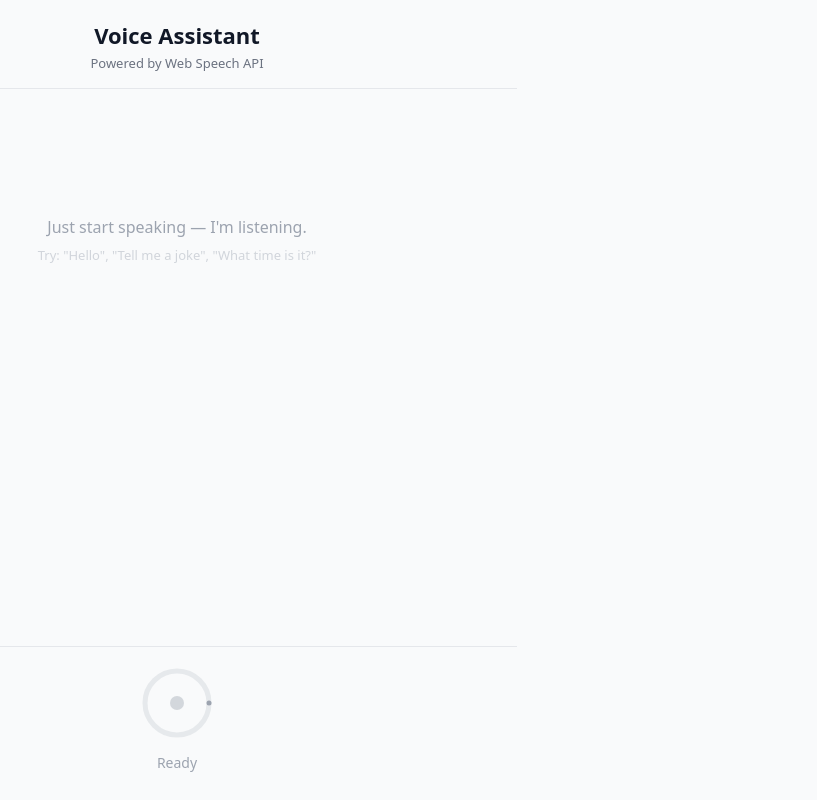
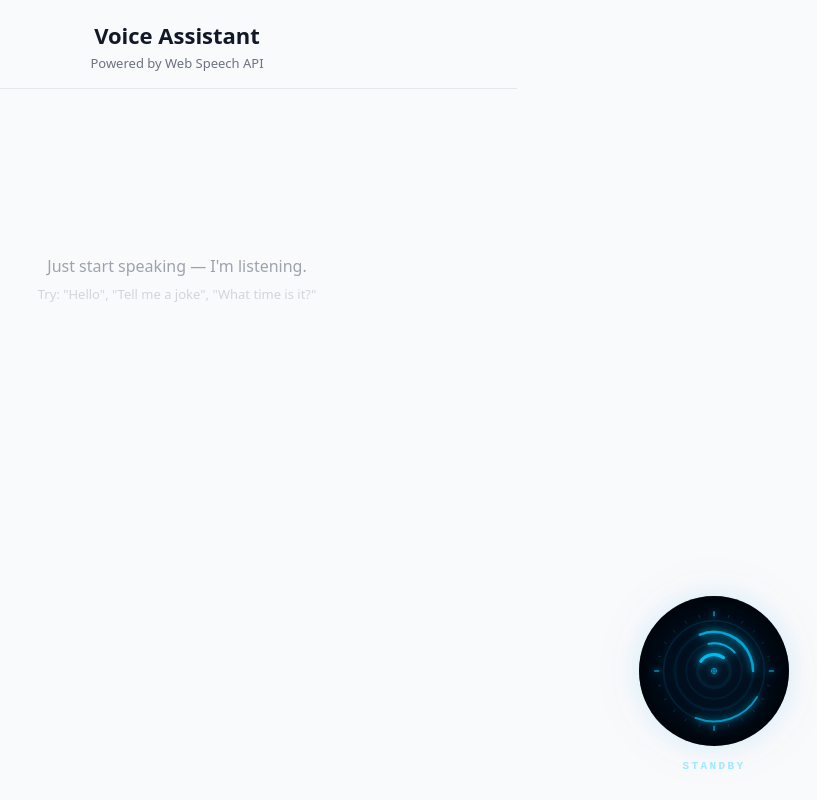
Before and after one commit to khajer/stts-web, a React (Vite) app: page / in a window 1280 px wide. Shown: the whole page, without its empty margins (463-1280 px from the left). Built offline with nearby package versions, Linux system fonts and the light colour scheme.

Commit message:
change mic Icon

```diff
--- a/src/App.css
+++ b/src/App.css
@@ -83,15 +83,23 @@
   max-width: 75%;
 }
 
-/* Footer */
+/* Footer — only shown when there are errors */
 .app-footer {
-  padding: 16px 24px 28px;
+  padding: 10px 24px 12px;
   border-top: 1px solid #e5e7eb;
   display: flex;
   flex-direction: column;
   align-items: center;
-  gap: 12px;
+  gap: 8px;
   flex-shrink: 0;
+}
+
+/* JARVIS indicator — fixed bottom-right */
+.jarvis-overlay {
+  position: fixed;
+  bottom: 28px;
+  right: 28px;
+  z-index: 100;
 }
 
 .error-banner {
--- a/src/App.tsx
+++ b/src/App.tsx
@@ -111,6 +111,7 @@ function App() {
         </div>
       </main>
 
+      {(error || !isSupported) && (
         <footer className="app-footer">
           {error && <div className="error-banner">{error}</div>}
           {!isSupported && (
@@ -118,8 +119,12 @@ function App() {
               Speech recognition is not supported. Please use Chrome or Edge.
             </div>
           )}
+        </footer>
+      )}
+
+      <div className="jarvis-overlay">
         <StatusIndicator status={isSpeaking ? 'speaking' : status} />
-      </footer>
+      </div>
     </div>
   );
 }
--- a/src/components/MicButton.css
+++ b/src/components/MicButton.css
@@ -2,32 +2,89 @@
   display: flex;
   flex-direction: column;
   align-items: center;
-  gap: 10px;
+  gap: 14px;
 }
 
-.circle-icon {
-  width: 80px;
-  height: 80px;
-  color: #9ca3af;
-  transition: color 0.3s ease;
+/* Dark holographic stage behind the SVG */
+.jarvis-stage {
+  width: 150px;
+  height: 150px;
+  border-radius: 50%;
+  background: radial-gradient(ellipse at center,
+    #030f1f 0%,
+    #010a16 55%,
+    #000508 100%
+  );
+  display: flex;
+  align-items: center;
+  justify-content: center;
+  box-shadow:
+    0 0 25px rgba(0, 200, 255, 0.12),
+    0 0 60px rgba(0, 100, 200, 0.06),
+    inset 0 0 25px rgba(0, 0, 0, 0.7);
+  transition: box-shadow 0.4s ease;
 }
 
-.status-indicator.listening  .circle-icon { color: #2563eb; }
-.status-indicator.processing .circle-icon { color: #d97706; }
-.status-indicator.speaking   .circle-icon { color: #059669; }
-
-.mic-label {
-  font-size: 14px;
-  font-weight: 500;
-  color: #9ca3af;
-  transition: color 0.3s ease;
+.status-indicator.listening .jarvis-stage {
+  box-shadow:
+    0 0 35px rgba(0, 200, 255, 0.22),
+    0 0 70px rgba(0, 150, 255, 0.10),
+    inset 0 0 25px rgba(0, 0, 0, 0.7);
 }
 
-.status-indicator.listening  .mic-label { color: #2563eb; }
-.status-indicator.processing .mic-label { color: #d97706; }
-.status-indicator.speaking   .mic-label { color: #059669; }
+.status-indicator.processing .jarvis-stage {
+  box-shadow:
+    0 0 40px rgba(0, 200, 255, 0.30),
+    0 0 80px rgba(0, 150, 255, 0.15),
+    inset 0 0 25px rgba(0, 0, 0, 0.7);
+}
 
-@media (prefers-color-scheme: dark) {
-  .circle-icon { color: #4b5563; }
-  .mic-label   { color: #4b5563; }
+.status-indicator.speaking .jarvis-stage {
+  box-shadow:
+    0 0 38px rgba(0, 200, 255, 0.25),
+    0 0 75px rgba(0, 150, 255, 0.12),
+    inset 0 0 25px rgba(0, 0, 0, 0.7);
 }
+
+/* SVG with glow */
+.circle-icon {
+  width: 126px;
+  height: 126px;
+  filter: drop-shadow(0 0 3px #00c8ff) drop-shadow(0 0 7px rgba(0, 200, 255, 0.45));
+  transition: filter 0.4s ease;
+}
+
+.status-indicator.processing .circle-icon {
+  filter: drop-shadow(0 0 4px #00c8ff) drop-shadow(0 0 12px rgba(0, 200, 255, 0.65));
+}
+
+.status-indicator.speaking .circle-icon {
+  filter: drop-shadow(0 0 4px #00c8ff) drop-shadow(0 0 10px rgba(0, 200, 255, 0.55));
+}
+
+/* Center pulse (speaking state only) */
+.center-pulse {
+  transform-box: fill-box;
+  transform-origin: center;
+  animation: center-pulse 1.2s ease-in-out infinite;
+}
+
+@keyframes center-pulse {
+  0%, 100% { transform: scale(1);   opacity: 0.9; }
+  50%       { transform: scale(2.2); opacity: 0.2; }
+}
+
+/* JARVIS-style monospace label */
+.mic-label {
+  font-size: 11px;
+  font-weight: 600;
+  letter-spacing: 0.22em;
+  color: #00c8ff;
+  font-family: 'Courier New', monospace;
+  opacity: 0.35;
+  transition: opacity 0.4s ease;
+}
+
+.status-indicator.listening  .mic-label { opacity: 0.75; }
+.status-indicator.processing .mic-label { opacity: 1;    }
+.status-indicator.speaking   .mic-label { opacity: 0.85; }
--- a/src/components/MicButton.tsx
+++ b/src/components/MicButton.tsx
@@ -2,49 +2,57 @@ import { useState, useRef, useEffect } from 'react';
 import type { RecognitionStatus } from '../types/speech';
 import './MicButton.css';
 
-// Arc lengths per state (r=16, circumference ≈ 100.5)
-const arcDash: Record<RecognitionStatus, string> = {
-  idle:       '0 101',
-  listening:  '45 56',   // ~160° arc
-  processing: '20 81',   // ~72° arc
-  speaking:   '70 31',   // ~250° arc
+// 4 concentric rings: radius, stroke width, arc dasharray, base lerp speed, rotation direction
+const RINGS = [
+  { r: 40, w: 1.5, dash: '56 196', speed: 0.018, dir:  1 },
+  { r: 31, w: 2,   dash: '60 135', speed: 0.030, dir: -1 },
+  { r: 22, w: 1.5, dash: '23 116', speed: 0.050, dir:  1 },
+  { r: 13, w: 2.5, dash: '20 62',  speed: 0.085, dir: -1 },
+] as const;
+
+const SPEED_MULT: Record<RecognitionStatus, number> = {
+  idle:       0.08,
+  listening:  1,
+  processing: 3,
+  speaking:   1.6,
 };
 
-// Lerp speed controls how snappily the arc chases the target
-const lerpSpeed: Record<RecognitionStatus, number> = {
-  idle:       0,
-  listening:  0.025,
-  processing: 0.09,
-  speaking:   0.045,
-};
+// 24 tick marks around outer ring, every 6th is a major tick
+const TICKS = Array.from({ length: 24 }, (_, i) => {
+  const angle = ((i * 15) - 90) * (Math.PI / 180);
+  const major = i % 6 === 0;
+  const r1 = 43.5;
+  const r2 = major ? 47.5 : 46;
+  return {
+    x1: 50 + r1 * Math.cos(angle), y1: 50 + r1 * Math.sin(angle),
+    x2: 50 + r2 * Math.cos(angle), y2: 50 + r2 * Math.sin(angle),
+    major,
+  };
+});
 
-function useRandomRotation(status: RecognitionStatus) {
-  const rotRef    = useRef<number>(0);
-  const targetRef = useRef<number>(0);
-  const rafRef    = useRef<number>(0);
-  const [deg, setDeg] = useState(0);
+function useJarvisRotations(status: RecognitionStatus) {
+  const rotRefs    = useRef<number[]>([0, 45, 90, 135]);
+  const targetRefs = useRef<number[]>([0, 45, 90, 135]);
+  const rafRef     = useRef<number>(0);
+  const [rotations, setRotations] = useState<number[]>([0, 45, 90, 135]);
 
   useEffect(() => {
-    if (status === 'idle') {
-      cancelAnimationFrame(rafRef.current);
-      return;
-    }
+    const mult = SPEED_MULT[status];
 
-    const speed = lerpSpeed[status];
-
-    const pickTarget = () => {
-      const dir = Math.random() > 0.5 ? 1 : -1;
-      const mag = 100 + Math.random() * 320;
-      targetRef.current = rotRef.current + dir * mag;
+    const pickTarget = (i: number) => {
+      const mag = 60 + Math.random() * 300;
+      targetRefs.current[i] = rotRefs.current[i] + RINGS[i].dir * mag;
     };
 
-    pickTarget();
+    RINGS.forEach((_, i) => pickTarget(i));
 
     const tick = () => {
-      const diff = targetRef.current - rotRef.current;
-      if (Math.abs(diff) < 8) pickTarget();
-      rotRef.current += diff * speed;
-      setDeg(rotRef.current);
+      RINGS.forEach((ring, i) => {
+        const diff = targetRefs.current[i] - rotRefs.current[i];
+        if (Math.abs(diff) < 6) pickTarget(i);
+        rotRefs.current[i] += diff * ring.speed * mult;
+      });
+      setRotations([...rotRefs.current]);
       rafRef.current = requestAnimationFrame(tick);
     };
 
@@ -52,7 +60,7 @@ function useRandomRotation(status: RecognitionStatus) {
     return () => cancelAnimationFrame(rafRef.current);
   }, [status]);
 
-  return deg;
+  return rotations;
 }
 
 interface StatusIndicatorProps {
@@ -60,35 +68,67 @@ interface StatusIndicatorProps {
 }
 
 export function StatusIndicator({ status }: StatusIndicatorProps) {
-  const rotation = useRandomRotation(status);
+  const rotations = useJarvisRotations(status);
 
   return (
     <div className={`status-indicator ${status}`} role="status" aria-live="polite">
-      <svg className="circle-icon" viewBox="0 0 40 40" fill="none">
-        {/* Faint background track */}
-        <circle cx="20" cy="20" r="16" stroke="currentColor" strokeWidth="2.5" opacity="0.2" />
-        {/* Randomly rotating arc */}
-        <circle
-          cx="20" cy="20" r="16"
-          stroke="currentColor"
-          strokeWidth="2.5"
-          strokeLinecap="round"
-          strokeDasharray={arcDash[status]}
-          style={{
-            transformBox: 'fill-box',
-            transformOrigin: 'center',
-            transform: `rotate(${rotation}deg)`,
-          }}
-        />
-        {status === 'idle' && (
-          <circle cx="20" cy="20" r="3.5" fill="currentColor" opacity="0.4" />
-        )}
-      </svg>
+      <div className="jarvis-stage">
+        <svg className="circle-icon" viewBox="0 0 100 100" fill="none">
+          {/* Outermost faint track */}
+          <circle cx="50" cy="50" r="40" stroke="#00c8ff" strokeWidth="0.4" opacity="0.12" />
+
+          {/* Tick marks */}
+          {TICKS.map((t, i) => (
+            <line key={i}
+              x1={t.x1} y1={t.y1} x2={t.x2} y2={t.y2}
+              stroke="#00c8ff"
+              strokeWidth={t.major ? 1.5 : 0.7}
+              opacity={t.major ? 0.55 : 0.22}
+            />
+          ))}
+
+          {/* Faint ring tracks */}
+          {RINGS.map((ring, i) => (
+            <circle key={`track-${i}`}
+              cx="50" cy="50" r={ring.r}
+              stroke="#00c8ff" strokeWidth={ring.w} opacity="0.07"
+            />
+          ))}
+
+          {/* Randomly rotating arcs */}
+          {RINGS.map((ring, i) => (
+            <circle key={`arc-${i}`}
+              cx="50" cy="50" r={ring.r}
+              stroke="#00c8ff"
+              strokeWidth={ring.w}
+              strokeLinecap="round"
+              strokeDasharray={ring.dash}
+              opacity={0.65 + i * 0.08}
+              style={{
+                transformBox: 'fill-box',
+                transformOrigin: 'center',
+                transform: `rotate(${rotations[i]}deg)`,
+              }}
+            />
+          ))}
+
+          {/* Center crosshair */}
+          <line x1="47.5" y1="50" x2="52.5" y2="50" stroke="#00c8ff" strokeWidth="0.8" opacity="0.6" />
+          <line x1="50" y1="47.5" x2="50" y2="52.5" stroke="#00c8ff" strokeWidth="0.8" opacity="0.6" />
+          <circle cx="50" cy="50" r="2" stroke="#00c8ff" strokeWidth="0.8" opacity="0.5" />
+
+          {/* Center pulse when speaking */}
+          {status === 'speaking' && (
+            <circle cx="50" cy="50" r="2" fill="#00c8ff" className="center-pulse" />
+          )}
+        </svg>
+      </div>
+
       <span className="mic-label">
-        {status === 'idle' && 'Ready'}
-        {status === 'listening' && 'Listening...'}
-        {status === 'processing' && 'Thinking...'}
-        {status === 'speaking' && 'Speaking...'}
+        {status === 'idle'       && 'STANDBY'}
+        {status === 'listening'  && 'LISTENING'}
+        {status === 'processing' && 'PROCESSING'}
+        {status === 'speaking'   && 'RESPONDING'}
       </span>
     </div>
   );
```
Lines whose indentation alone changed are shown as unchanged.
